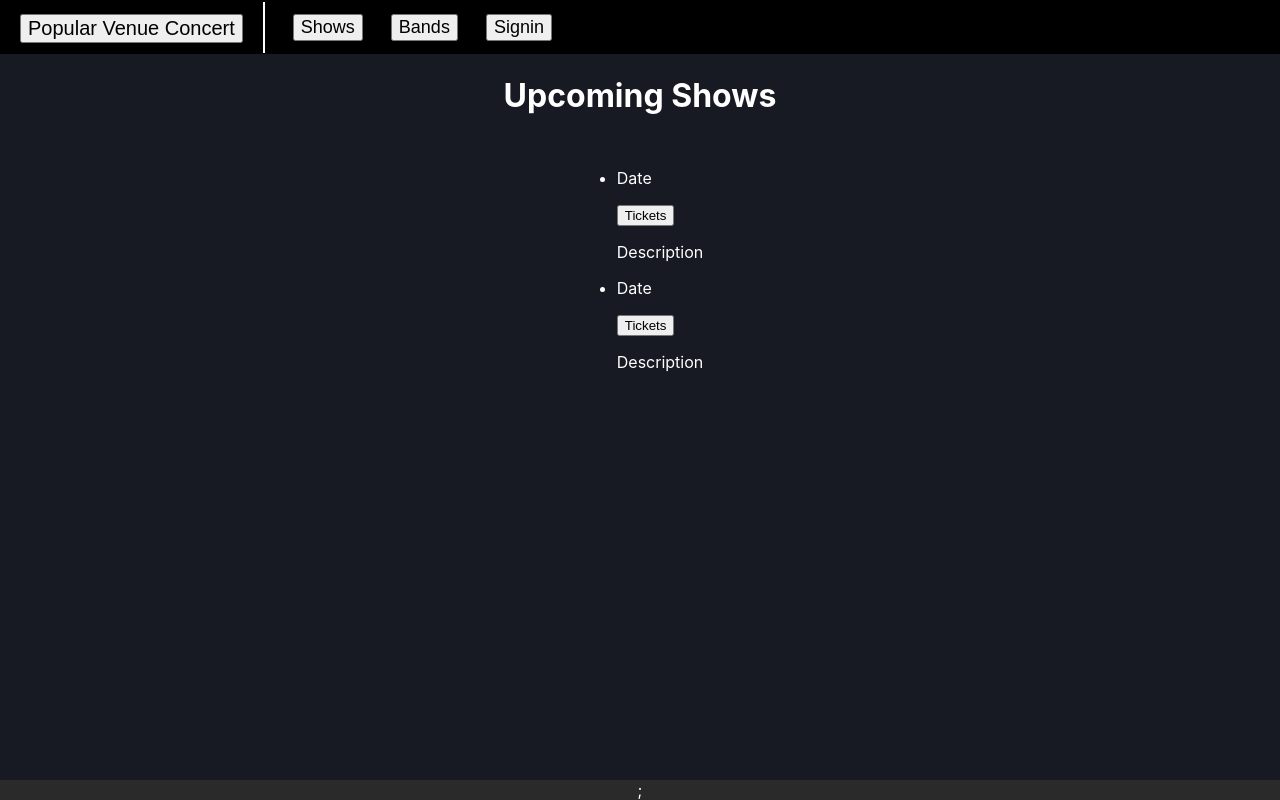
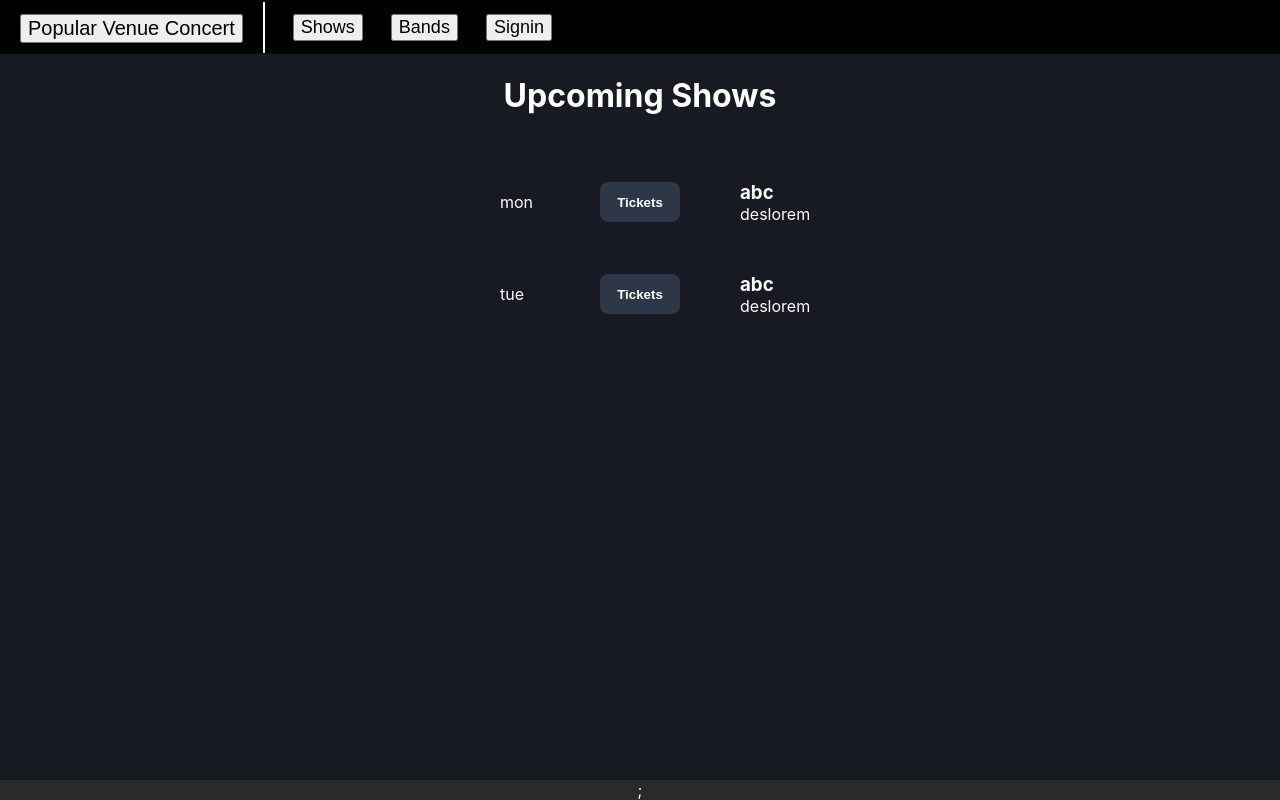
Before and after one commit to thanhduy1512/cypress-research, a Next.js app in the folder next-shows/: page /shows in a window 1280 px wide. Built offline with nearby package versions, Linux system fonts and the light colour scheme.

Commit message:
add ui for showListItem

```diff
--- /dev/null
+++ b/next-shows/components/showListItem.tsx
@@ -0,0 +1,19 @@
+import styles from '../styles/ShowsListItem.module.css';
+interface Props {
+  date: string;
+  band: string;
+  description: string;
+}
+const ShowListItem = ({ date, band, description }: Props) => {
+  return (
+    <div className={styles.showListItem}>
+      <p>{date}</p>
+      <button>Tickets</button>
+      <div>
+        <h3>{band}</h3>
+        <p>{description}</p>
+      </div>
+    </div>
+  );
+};
+export default ShowListItem;
--- a/next-shows/pages/shows/index.tsx
+++ b/next-shows/pages/shows/index.tsx
@@ -1,26 +1,25 @@
-import Link from 'next/link';
 import styles from '../../styles/Shows.module.css';
+import ShowListItem from '@/components/showListItem';
 
 const Shows = () => {
+  const arrayShows = [
+    { date: 'mon', band: 'abc', description: 'deslorem' },
+    { date: 'tue', band: 'abc', description: 'deslorem' },
+  ];
   return (
     <div className={styles.showContainer + ' ' + 'container'}>
       <h1>Upcoming Shows</h1>
-      <ul>
-        <li>
-          <p>Date</p>
-          <Link href="/">
-            <button>Tickets</button>
-          </Link>
-          <p>Description</p>
-        </li>
-        <li>
-          <p>Date</p>
-          <Link href="/">
-            <button>Tickets</button>
-          </Link>
-          <p>Description</p>
-        </li>
-      </ul>
+      <div>
+        {arrayShows.map((show) => (
+          <div key={show.date}>
+            <ShowListItem
+              date={show.date}
+              band={show.band}
+              description={show.description}
+            />
+          </div>
+        ))}
+      </div>
     </div>
   );
 };
--- /dev/null
+++ b/next-shows/styles/ShowsListItem.module.css
@@ -0,0 +1,39 @@
+.showListItem{
+    display: flex;
+    align-items: center;
+    margin-top: 40px;
+}
+
+.showListItem p{
+    width: 40px;
+    margin-right: 60px;
+}
+
+.showListItem button{
+    margin-right: 60px;
+    border-radius: 8px;
+    border: none;
+    width: 80px;
+    height: 40px;
+    background-color: #2D3748;
+    color: white;
+    font-weight: bold;
+}
+
+.showListItem button:hover{
+    background-color: #718096;
+    cursor: pointer;
+}
+
+.showListItem div{
+    display: flex;
+    flex-direction: column;
+}
+
+.showListItem div h3{
+    margin: 0;
+}
+
+.showListItem div p{
+    margin: 0;
+}
```
